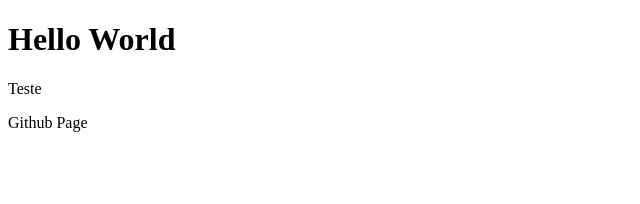
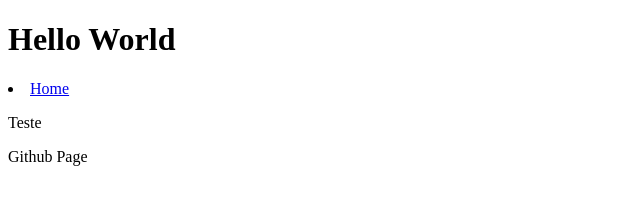
Before and after one commit to Lynyr/lynyr.github.io, a plain HTML site: page index.html in a window 1280 px wide. Shown: the whole page, without its empty margins (0-640 px from the left). Drawn offline with Linux system fonts and the light colour scheme.

Commit message:
Update index.html

```diff
--- a/index.html
+++ b/index.html
@@ -8,6 +8,7 @@
 <body>
   <header>
     <h1>Hello World</h1>
+    <li><a href="https://lynyr.github.io">Home</a></li>
   </header>
   <section>
     <p>Teste</p>
```
